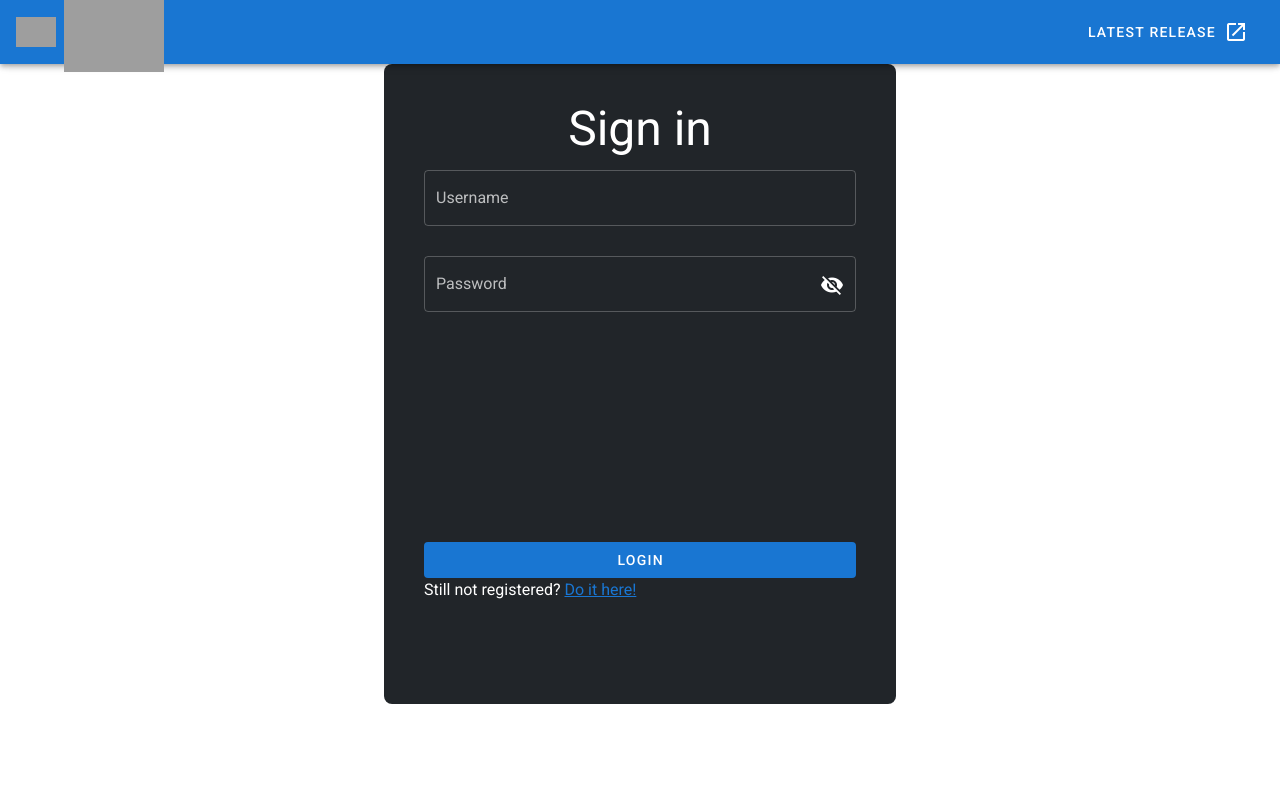
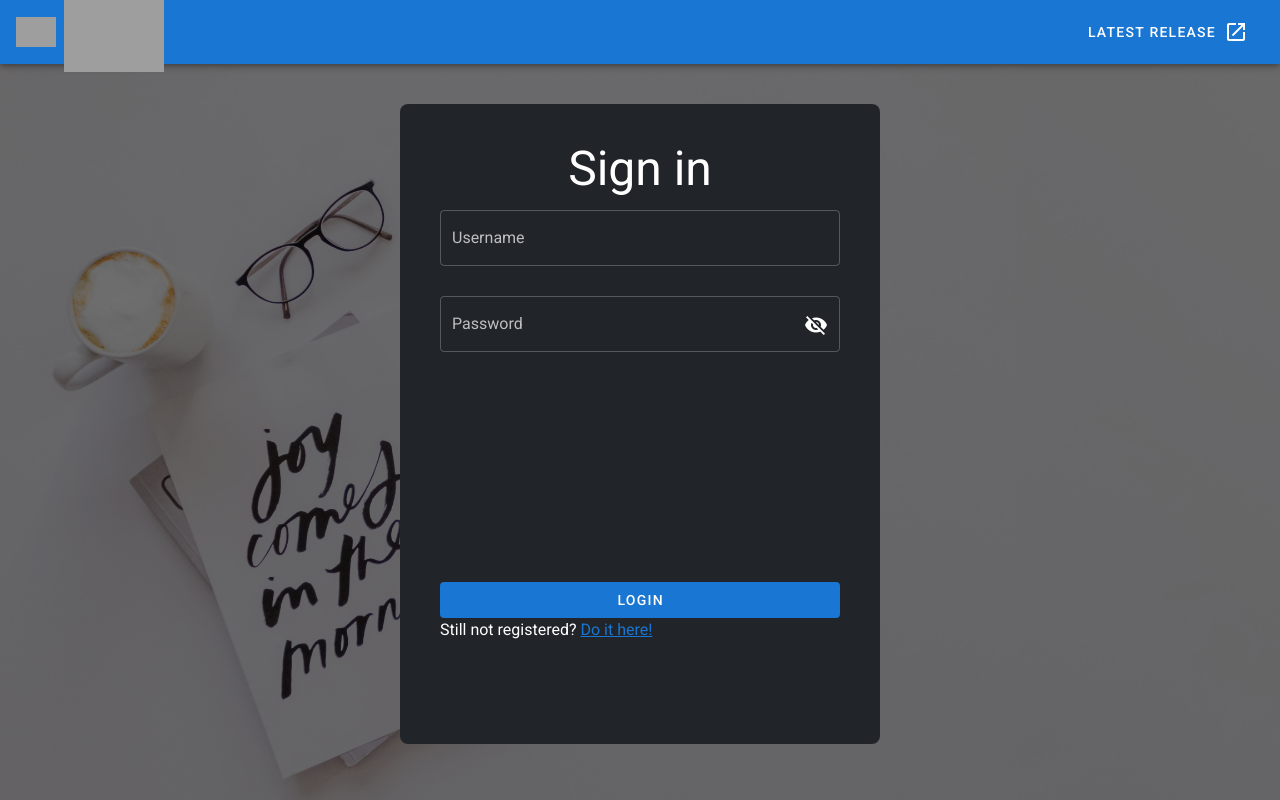
Before and after one commit to StivenHerreraSierra/grupo-9-48, a Vue app in the folder frontend/: page /login in a window 1280 px wide. Built offline with nearby package versions, Linux system fonts and the light colour scheme; grey boxes are pictures that could not be loaded.

Commit message:
Componente Background

```diff
--- /dev/null
+++ b/frontend/src/components/Background.vue
@@ -0,0 +1,33 @@
+<template>
+  <div class="body">
+    <div class="contenido pa-10">
+        <slot></slot>
+    </div>
+  </div>
+</template>
+
+<script>
+export default {
+
+}
+</script>
+
+<style>
+.body {
+    background-image: url("../assets/image/background.jpg");
+    background-repeat: no-repeat;
+    background-size: 100% auto;
+    background-position: center;
+    background-attachment: fixed;
+    height: 100%;
+    overflow-y: hidden;
+}
+
+.contenido {
+    background-color: rgba(0, 0, 0, 0.555);
+    z-index: 2;
+    width: 100%;
+    height: 100%;
+    box-sizing: border-box;
+}
+</style>
--- a/frontend/src/views/InicioSesion.vue
+++ b/frontend/src/views/InicioSesion.vue
@@ -1,13 +1,17 @@
 <template>
-  <Formulario :text="value" v-on:submit="showReply"></Formulario>
+  <Background>
+    <Formulario :text="value" v-on:submit="showReply"></Formulario>
+  </Background>
 </template>
 
 <script>
-import Formulario from '../components/Formulario.vue'
+import Formulario from '../components/Formulario.vue';
+import Background from '../components/Background.vue';
 
 export default {
   components: {
     Formulario,
+    Background,
   },
   data() {
     return {
--- a/frontend/src/views/Registro.vue
+++ b/frontend/src/views/Registro.vue
@@ -1,13 +1,17 @@
 <template>
-  <Formulario :text="value" v-on:submit="showReply"></Formulario>
+  <Background>
+    <Formulario :text="value" v-on:submit="showReply"></Formulario>
+  </Background>
 </template>
 
 <script>
-import Formulario from '../components/Formulario.vue'
+import Formulario from "../components/Formulario.vue";
+import Background from "../components/Background.vue";
 
 export default {
   components: {
     Formulario,
+    Background,
   },
   data() {
     return {
@@ -18,16 +22,15 @@ export default {
         path: "/login",
         link_text: "Sign in here!",
       },
-    }
+    };
   },
-  methods:{
+  methods: {
     showReply(value) {
       console.log(value);
     },
-  }
+  },
 };
 </script>
 
 <style>
-
 </style>
```
Also changed, not shown: frontend/src/assets/image/background.jpg (added).
